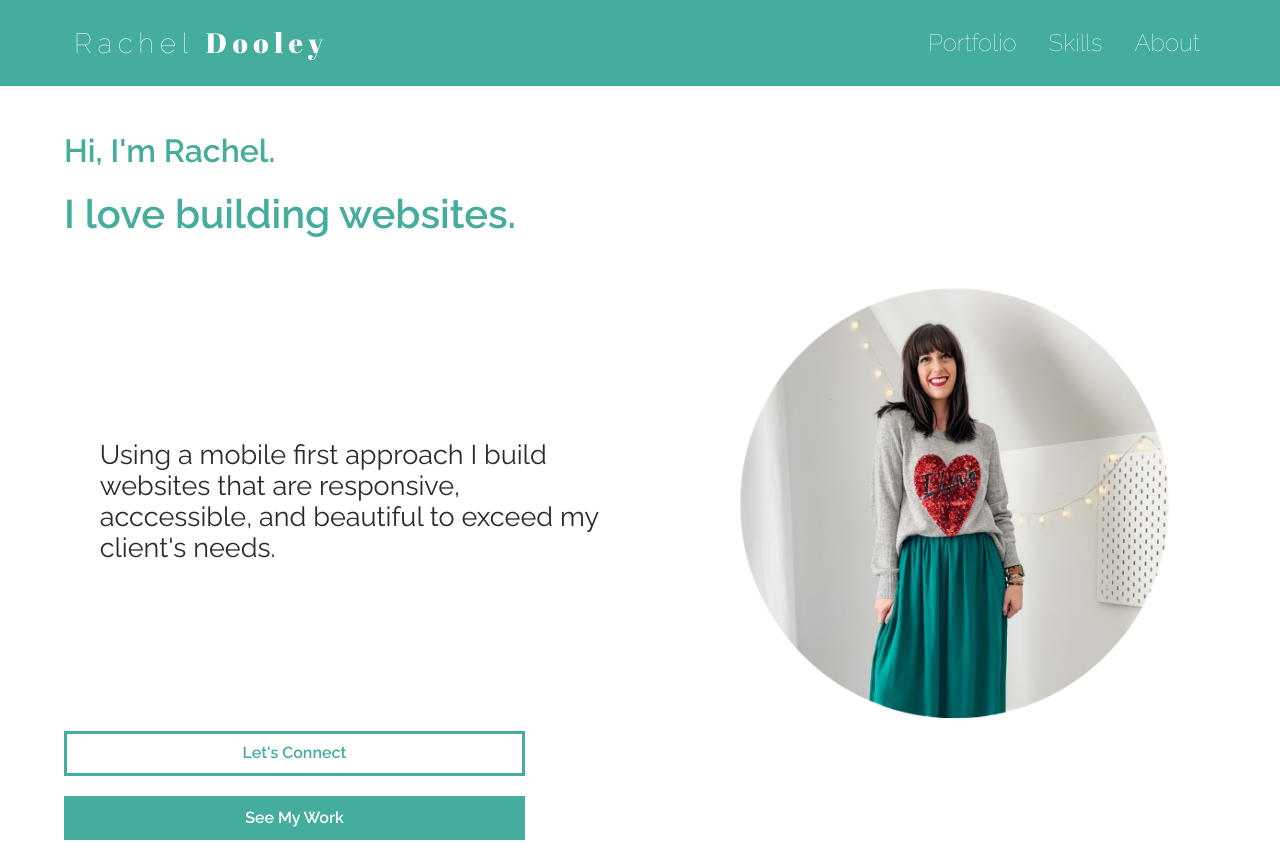
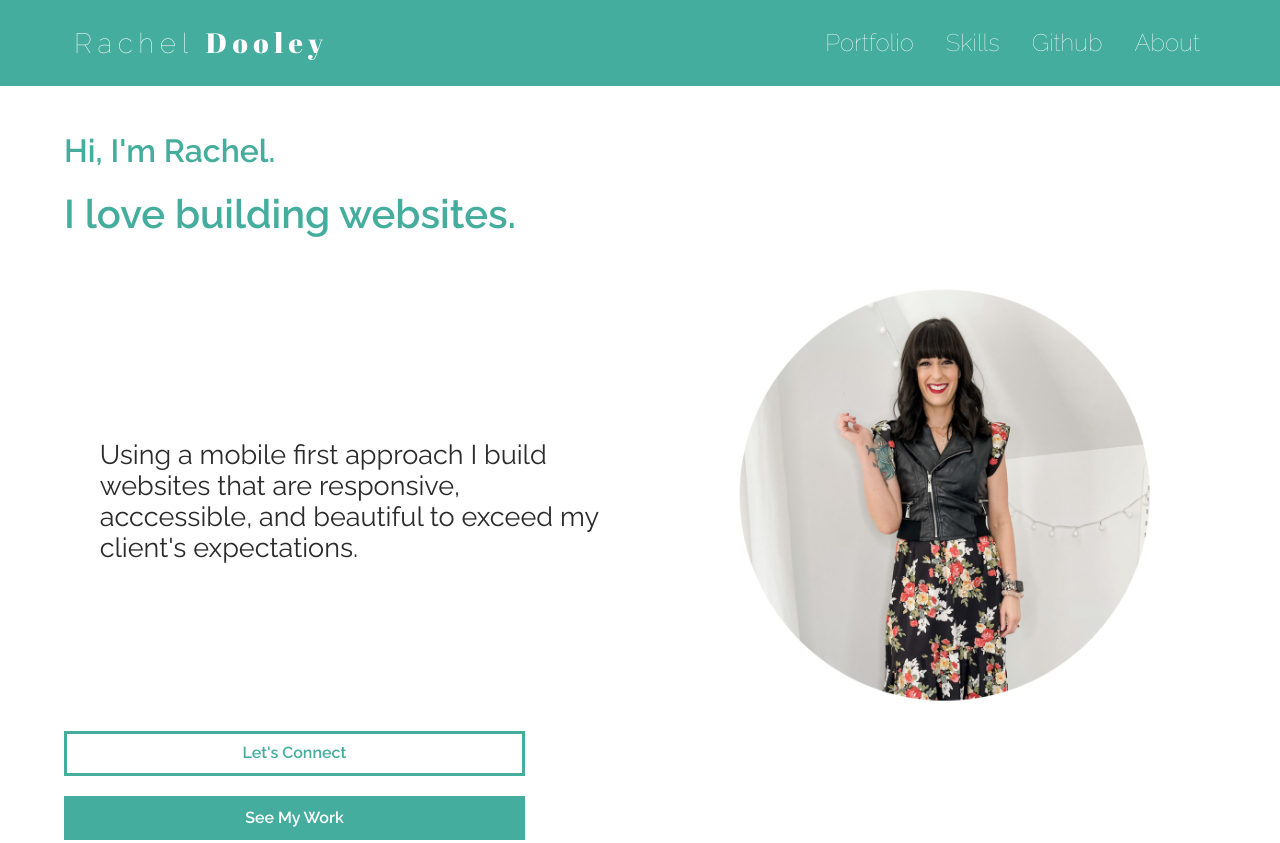
Before and after one commit to Rae1821/portfolio, a website built with Parcel: page index.html in a window 1280 px wide. Shown: the top 843 px of the page. Built offline with nearby package versions, Linux system fonts and the light colour scheme.

Commit message:
Added github link to navbar and new bio photo

```diff
--- a/index.html
+++ b/index.html
@@ -43,6 +43,7 @@
             <div id="myLinks">
                 <a href="#work">Portfolio</a>
                 <a href="#skills">Skills</a>
+                <a href="https://www.github.com/Rae1821" target="_blank">Github</a>
                 <a href="#about">About</a>
             </div>
     <!-- "Hamburger menu" / "Bar icon" to toggle the navigation links -->
@@ -66,10 +67,10 @@
                 <div class="description-image">
                     <div class="description">
                         <p>Using a mobile first approach I build websites that are responsive,
-                            acccessible, and beautiful to exceed my client's needs.
+                            acccessible, and beautiful to exceed my client's expectations.
                         </p>
                     </div>
-                        <img class="bio-pic" src="img/circle-bio.png" alt="Author Picture"/>
+                        <img class="bio-pic" src="img/circle-bio-pic.png" alt="Author Picture"/>
                 </div>
                 <div class="button-wrapper">
                     <button class="connect">
```
Also changed, not shown: img/circle-bio-pic.png (added).
